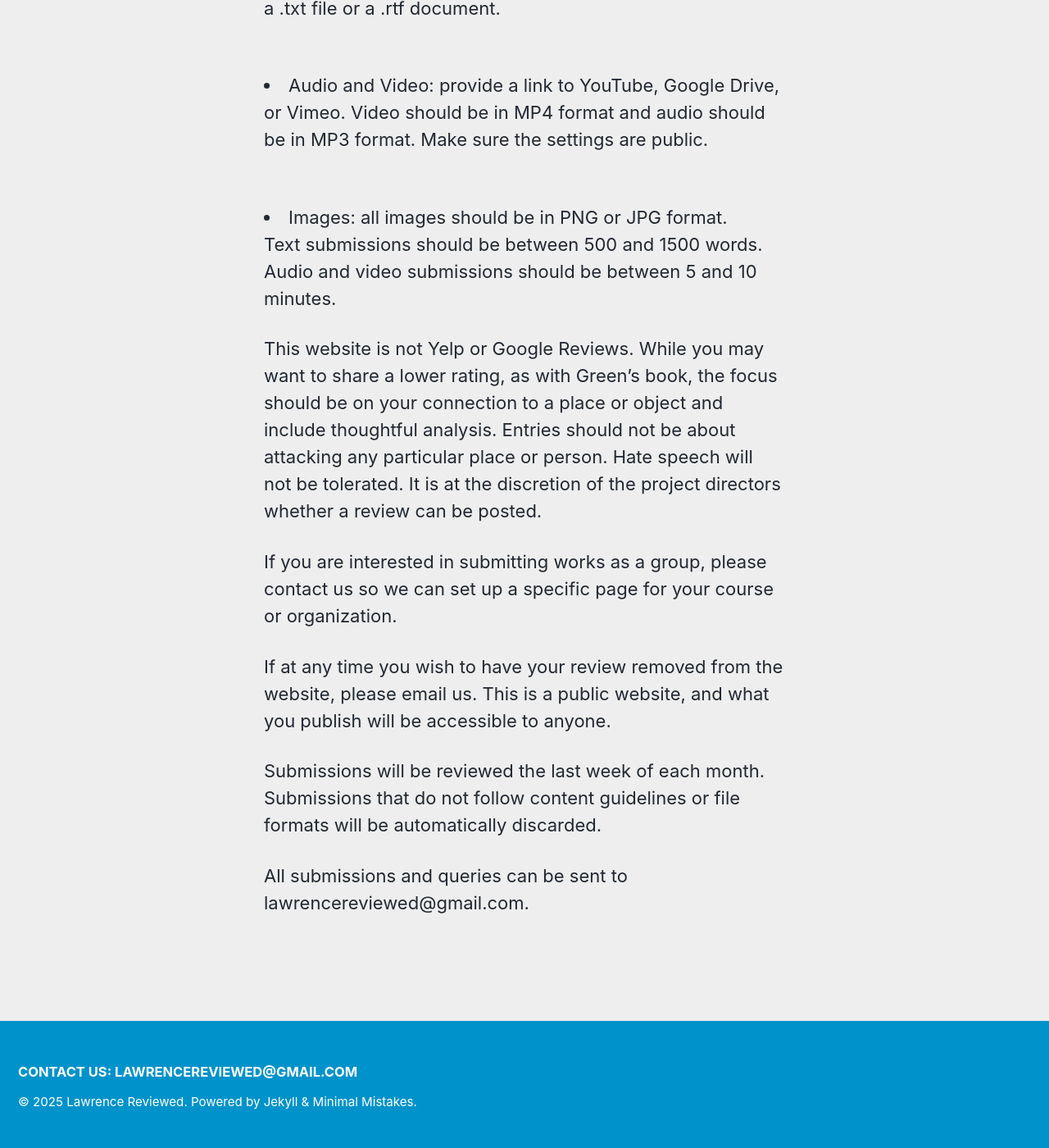
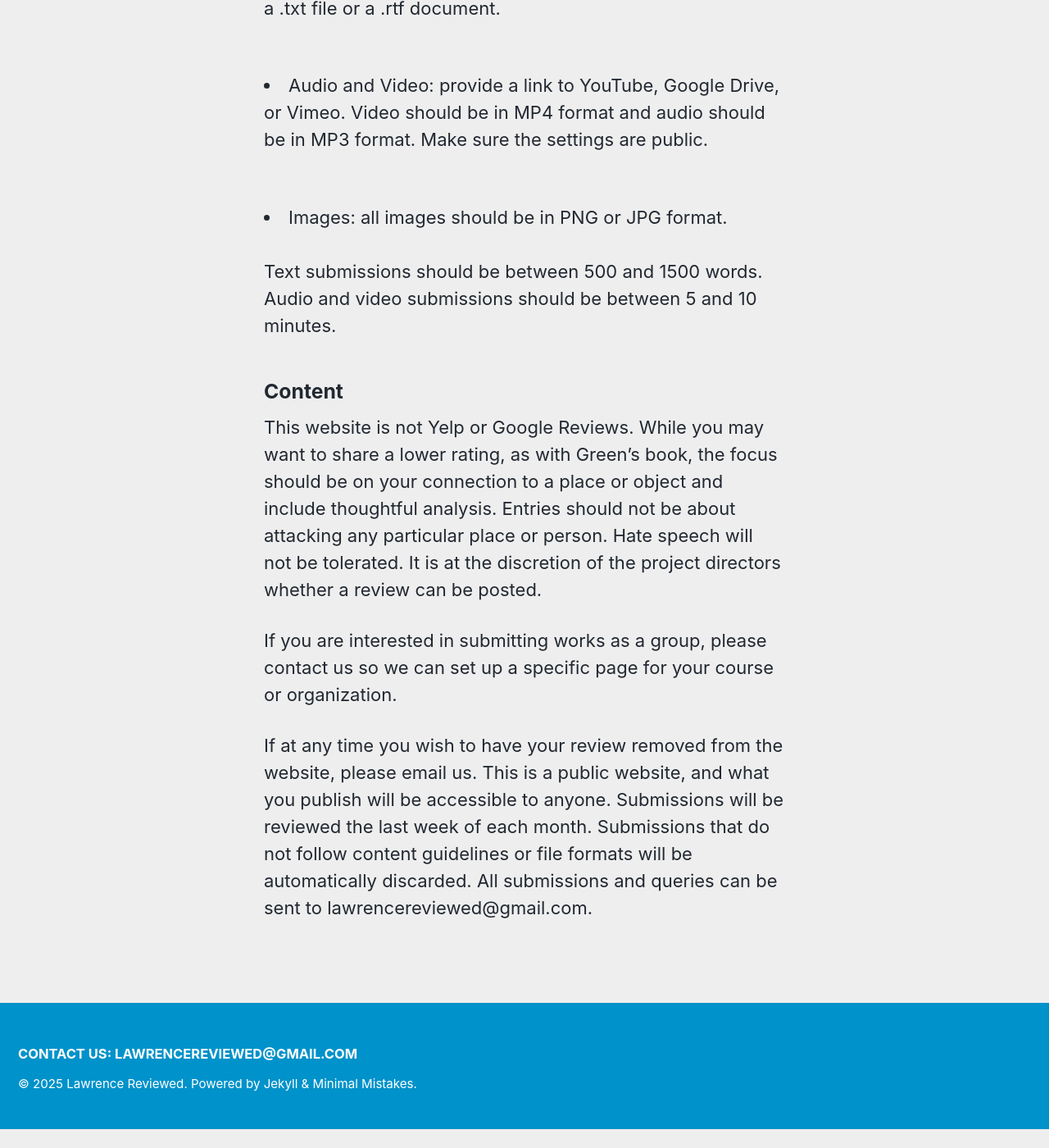
Before and after one commit to idrhku/lawrence-reviewed, a Jekyll site: the page built from _pages/submissions.md, in a window 1280 px wide and 1400 px high, scrolled down 945 px. Shown: the whole window at 82% size. Built offline with Jekyll 4.4.1, drawn with Linux system fonts in a browser that asks for light colours; cached includes are drawn as plain includes; after the commit the page ends 2322 px from its top, so only the background shows below that.

Commit message:
Update submissions.md

```diff
--- a/_pages/submissions.md
+++ b/_pages/submissions.md
@@ -16,19 +16,23 @@
 
 Lawrence Reviewed is soliciting digital stories from members of the KU and Lawrence community that thoughtfully engage with memories and experiences of events, artifacts, landmarks, and institutions on campus and the surrounding city. We are asking for the contribution of reviews in the style of John Green’s The Anthropocene Review to be shared on this website. Submissions can take the form of short podcasts, videos, multimedia essays, and other forms. We just ask that you share your experiences and provide a rating on the 5-star scale.
 
-<h3>File formats:</h3>
+<h3>Format</h3>
 
 <li>Text: any essays or other writings should be submitted as a .txt file or a .rtf document.</li>
 <br>
 <li>Audio and Video: provide a link to YouTube, Google Drive, or Vimeo. Video should be in MP4 format and audio should be in MP3 format. Make sure the settings are public.</li>
 <br>
 <li>Images: all images should be in PNG or JPG format.</li>
+<br>
+Text submissions should be between 500 and 1500 words. Audio and video submissions should be between 5 and 10 minutes.
 
-Text submissions should be between 500 and 1500 words. Audio and video submissions should be between 5 and 10 minutes.
+<h3>Content</h3>
 
 This website is not Yelp or Google Reviews. While you may want to share a lower rating, as with Green’s book, the focus should be on your connection to a place or object and include thoughtful analysis. Entries should not be about attacking any particular place or person. Hate speech will not be tolerated. It is at the discretion of the project directors whether a review can be posted.
 
 If you are interested in submitting works as a group, please contact us so we can set up a specific page for your course or organization.
+
+<Policies>
 
 If at any time you wish to have your review removed from the website, please email us. This is a public website, and what you publish will be accessible to anyone.
 
```
